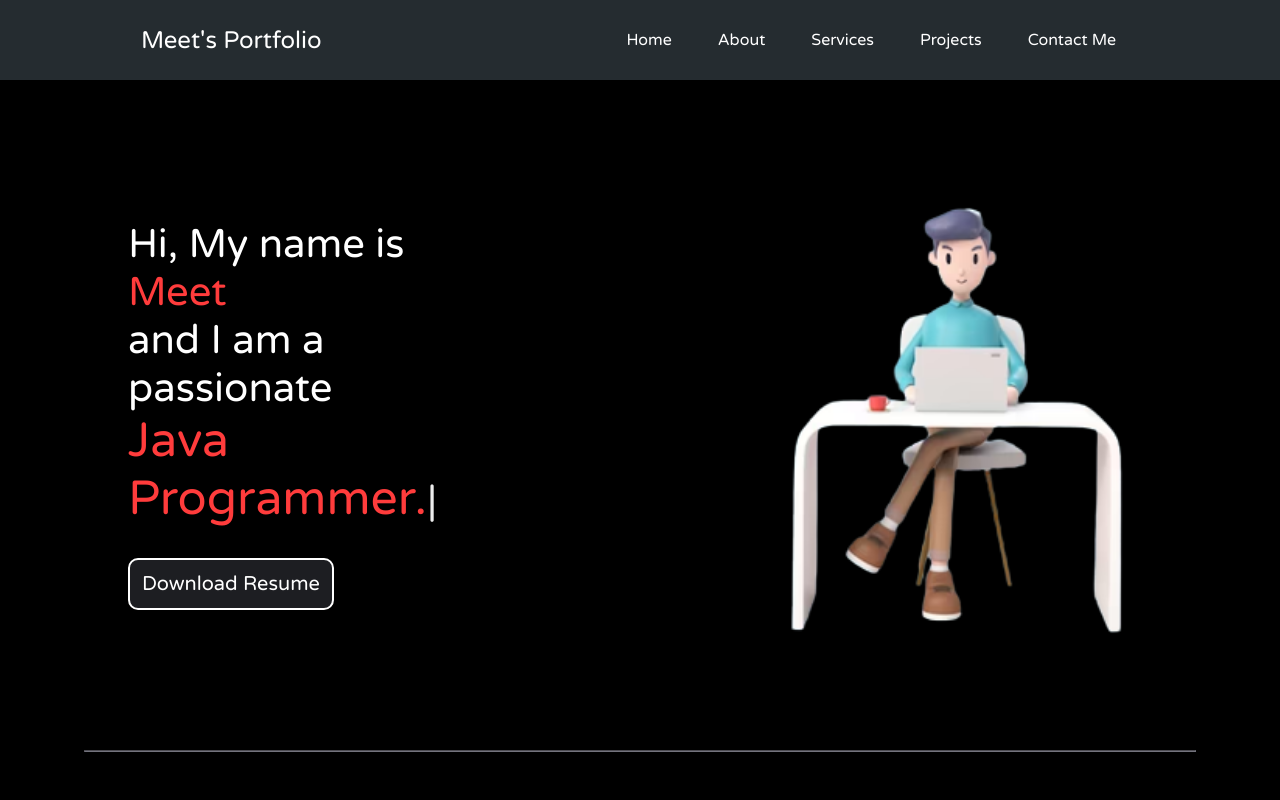
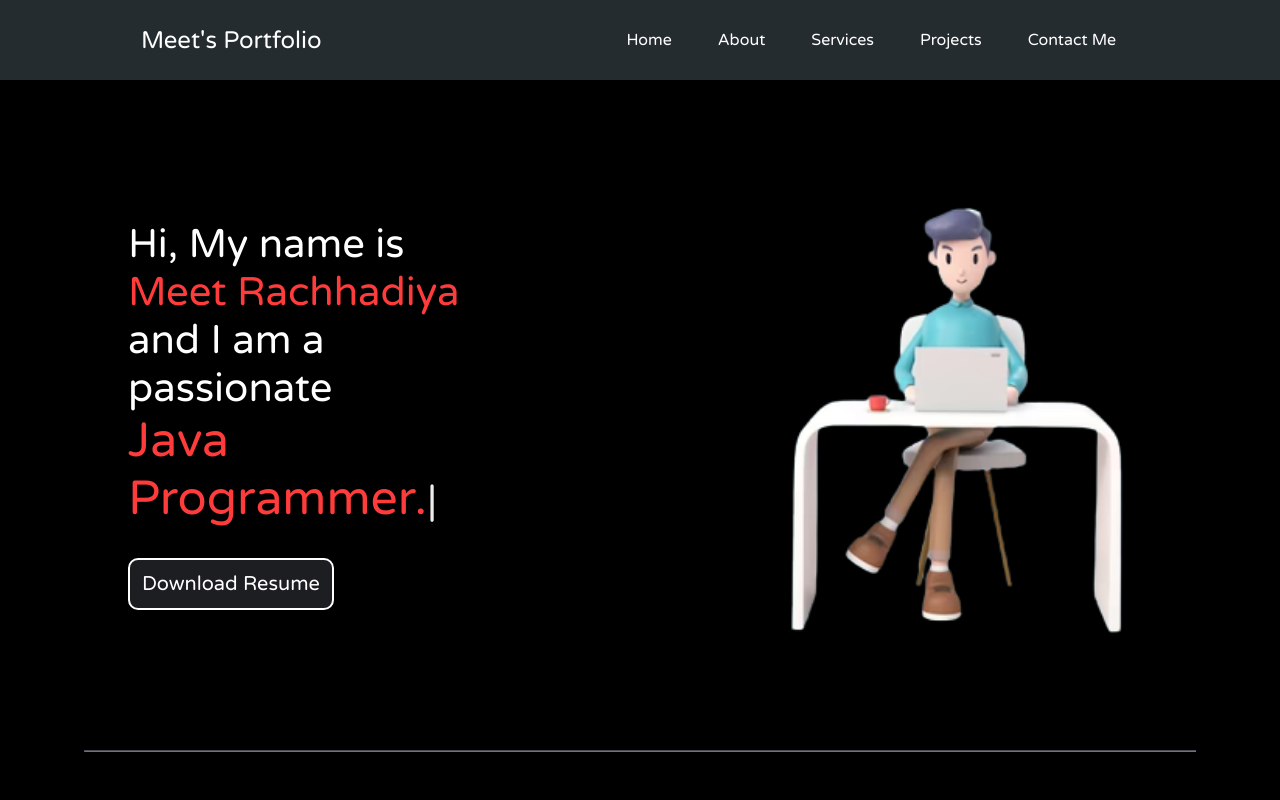
Before and after one commit to meetrachhadiya/Portfolio, a plain HTML site: page index.html in a window 1280 px wide. Shown: the top 800 px of the page. Drawn offline with nearby package versions, Linux system fonts and the light colour scheme.

Commit message:
name change

```diff
--- a/index.html
+++ b/index.html
@@ -33,7 +33,7 @@
     <main>
         <section id="firstSection">
             <div class="leftSection">
-                Hi, My name is <span class="text-yellow">Meet</span>
+                Hi, My name is <span class="text-yellow">Meet Rachhadiya</span>
                 <div>and I am a passionate</div>
                 <!-- <div>Web Developer</div> -->
                 <span id="element"></span>
```
